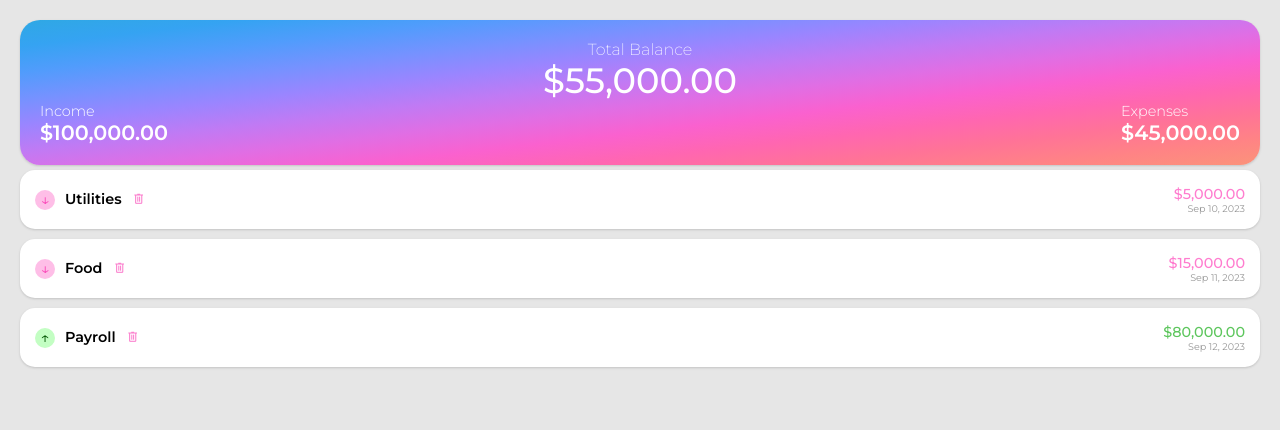
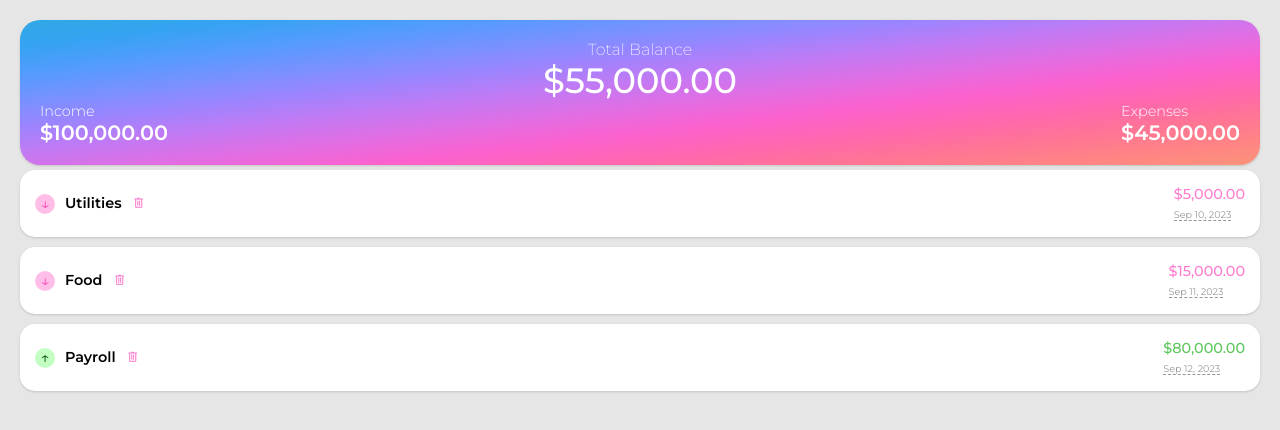
Before and after one commit to johncardozo/fnc-fullstack, an Angular app in the folder angular/: page / in a window 1280 px wide. Shown: the top 430 px of the page. Built offline with nearby package versions, Linux system fonts and the light colour scheme.

Commit message:
Angular: Directiva ngStyle para la fecha del componente Transaction

```diff
--- a/angular/src/app/components/transaction/transaction.component.html
+++ b/angular/src/app/components/transaction/transaction.component.html
@@ -26,6 +26,8 @@
     >
       {{ transaction.amount | currency }}
     </h5>
-    <h5 class="transaction__date">{{ transaction.date | date }}</h5>
+    <span class="transaction__date" [ngStyle]="dateStyles">
+      {{ transaction.date | date }}
+    </span>
   </div>
 </div>
--- a/angular/src/app/components/transaction/transaction.component.ts
+++ b/angular/src/app/components/transaction/transaction.component.ts
@@ -8,4 +8,8 @@ import { ITransaction } from 'src/app/models/transaction.model';
 })
 export class TransactionComponent {
   @Input() transaction!: ITransaction;
+
+  dateStyles: Record<string, string> = {
+    'border-bottom': '1px dashed #979797',
+  };
 }
```
